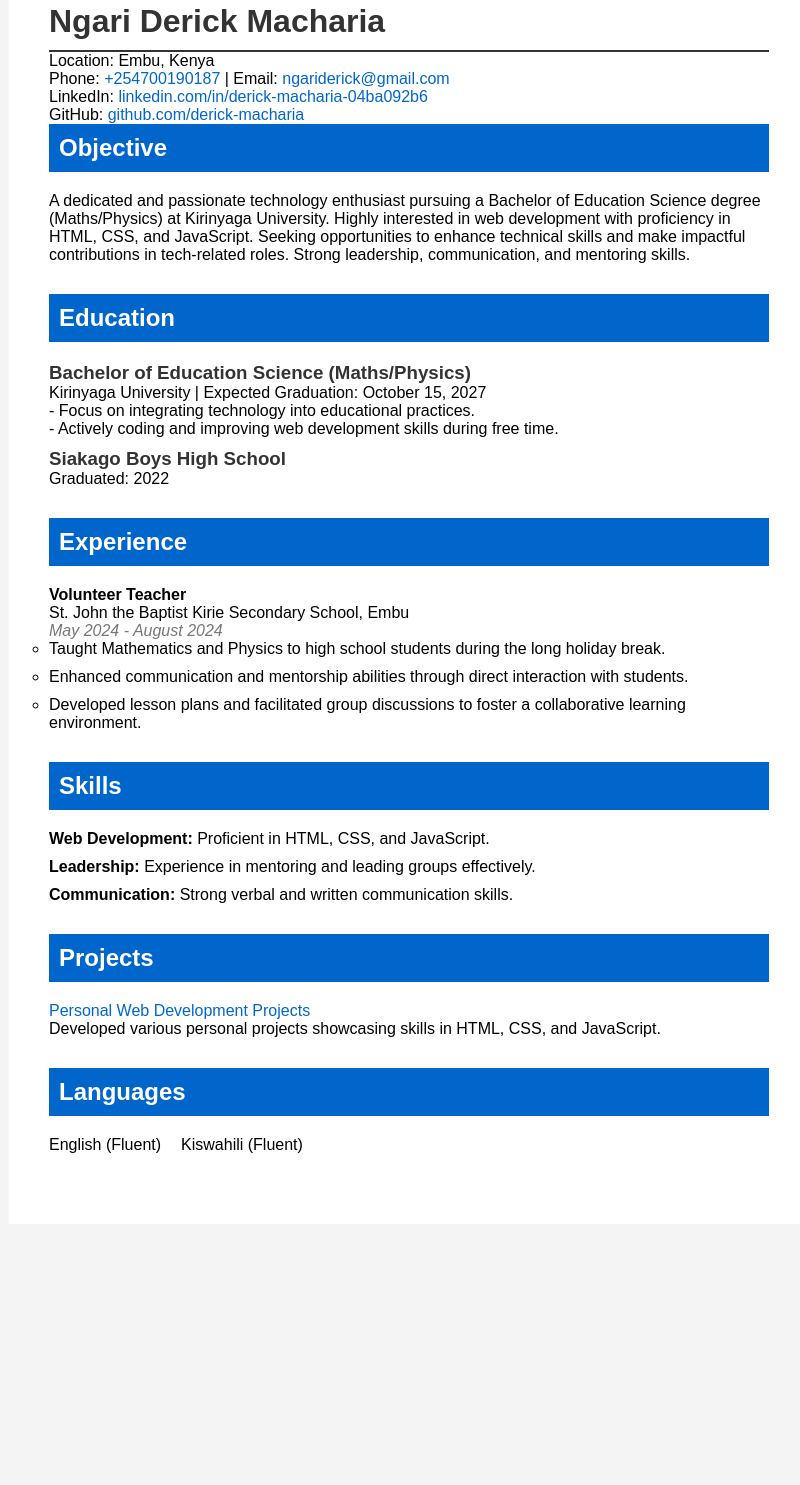
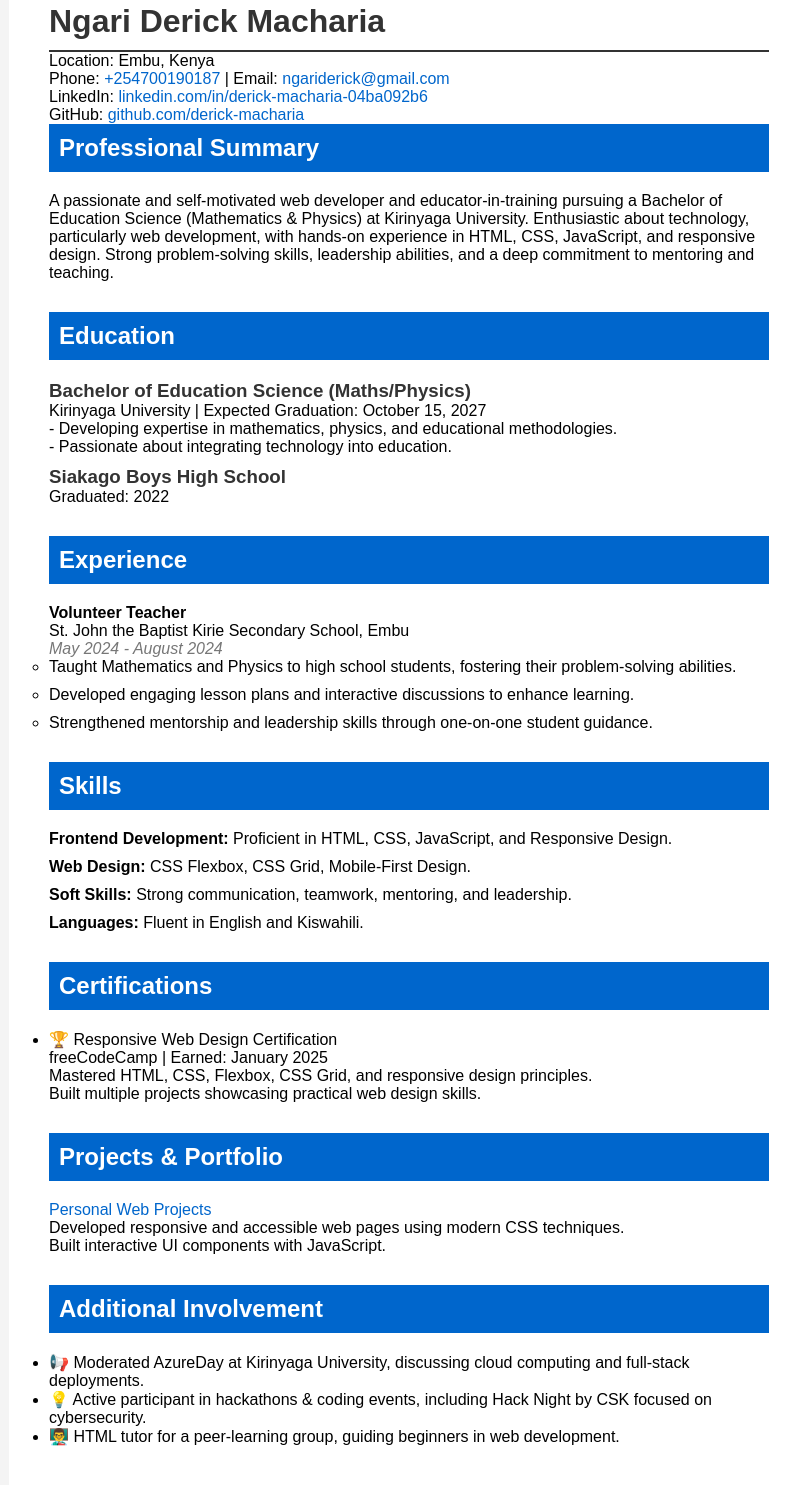
Before and after one commit to derick-macharia/My-Resume, a plain HTML site: page index.html in a window 1280 px wide. Shown: the part 77-1562 px from the top of the page, without its empty margins (231-1031 px from the left). Before the commit the page ends 1341 px from the top, so only its background shows below. Drawn offline with Linux system fonts and the light colour scheme.

Commit message:
Update resume content with education, experience, skills, certifications, projects, and additional involvement sections

```diff
--- a/index.html
+++ b/index.html
@@ -22,12 +22,9 @@
         </div>
 
         <div class="section">
-            <h2 class="section-title">Objective</h2>
+            <h2 class="section-title">Professional Summary</h2>
             <p>
-                A dedicated and passionate technology enthusiast pursuing a Bachelor of Education Science degree
-                (Maths/Physics) at Kirinyaga University. Highly interested in web development with proficiency in HTML,
-                 CSS, and JavaScript. Seeking opportunities to enhance technical skills and make impactful contributions
-                 in tech-related roles. Strong leadership, communication, and mentoring skills.
+                A passionate and self-motivated web developer and educator-in-training pursuing a Bachelor of Education Science (Mathematics & Physics) at Kirinyaga University. Enthusiastic about technology, particularly web development, with hands-on experience in HTML, CSS, JavaScript, and responsive design. Strong problem-solving skills, leadership abilities, and a deep commitment to mentoring and teaching.
             </p>
         </div>
 
@@ -37,8 +34,8 @@
                 <li>
                     <h3>Bachelor of Education Science (Maths/Physics)</h3>
                     <p>Kirinyaga University | Expected Graduation: October 15, 2027</p>
-                    <p>- Focus on integrating technology into educational practices.</p>
-                    <p>- Actively coding and improving web development skills during free time.</p>
+                    <p>- Developing expertise in mathematics, physics, and educational methodologies.</p>
+                    <p>- Passionate about integrating technology into education.</p>
                 </li>
                 <li>
                     <h3>Siakago Boys High School</h3>
@@ -55,11 +52,9 @@
                     <p>St. John the Baptist Kirie Secondary School, Embu</p>
                     <p class="experience-duration">May 2024 - August 2024</p>
                     <ul>
-                        <li>Taught Mathematics and Physics to high school students during the long holiday break.</li>
-                        <li>Enhanced communication and mentorship abilities through direct interaction with students.</li>
-                        <li>Developed lesson plans and facilitated group discussions to foster a collaborative learning
-                            environment.
-                        </li>
+                        <li>Taught Mathematics and Physics to high school students, fostering their problem-solving abilities.</li>
+                        <li>Developed engaging lesson plans and interactive discussions to enhance learning.</li>
+                        <li>Strengthened mentorship and leadership skills through one-on-one student guidance.</li>
                     </ul>
                 </li>
             </ul>
@@ -68,30 +63,45 @@
         <div class="section">
             <h2 class="section-title">Skills</h2>
             <ul class="skill-list">
-                <li><strong>Web Development:</strong> Proficient in HTML, CSS, and JavaScript.</li>
-                <li><strong>Leadership:</strong> Experience in mentoring and leading groups effectively.</li>
-                <li><strong>Communication:</strong> Strong verbal and written communication skills.</li>
+                <li><strong>Frontend Development:</strong> Proficient in HTML, CSS, JavaScript, and Responsive Design.</li>
+                <li><strong>Web Design:</strong> CSS Flexbox, CSS Grid, Mobile-First Design.</li>
+                <li><strong>Soft Skills:</strong> Strong communication, teamwork, mentoring, and leadership.</li>
+                <li><strong>Languages:</strong> Fluent in English and Kiswahili.</li>
             </ul>
         </div>
 
         <div class="section">
-            <h2 class="section-title">Projects</h2>
-            <ul class="project-list">
+            <h2 class="section-title">Certifications</h2>
+            <ul class="certification-list">
                 <li>
-                    <p class="project-title">
-                        <a target="_blank" rel="noopener noreferrer" href="https://github.com/derick-macharia?tab=repositories">
-                            Personal Web Development Projects</a>
-                    </p>
-                    <p>Developed various personal projects showcasing skills in HTML, CSS, and JavaScript.</p>
+                    <p class="certification-title">🏆 Responsive Web Design Certification</p>
+                    <p>freeCodeCamp | Earned: January 2025</p>
+                    <p>Mastered HTML, CSS, Flexbox, CSS Grid, and responsive design principles.</p>
+                    <p>Built multiple projects showcasing practical web design skills.</p>
                 </li>
             </ul>
         </div>
 
         <div class="section">
-            <h2 class="section-title">Languages</h2>
-            <ul class="language-list">
-                <li>English (Fluent)</li>
-                <li>Kiswahili (Fluent)</li>
+            <h2 class="section-title">Projects & Portfolio</h2>
+            <ul class="project-list">
+                <li>
+                    <p class="project-title">
+                        <a target="_blank" rel="noopener noreferrer" href="https://github.com/derick-macharia?tab=repositories">
+                            Personal Web Projects</a>
+                    </p>
+                    <p>Developed responsive and accessible web pages using modern CSS techniques.</p>
+                    <p>Built interactive UI components with JavaScript.</p>
+                </li>
+            </ul>
+        </div>
+
+        <div class="section">
+            <h2 class="section-title">Additional Involvement</h2>
+            <ul class="involvement-list">
+                <li>📢 Moderated AzureDay at Kirinyaga University, discussing cloud computing and full-stack deployments.</li>
+                <li>💡 Active participant in hackathons & coding events, including Hack Night by CSK focused on cybersecurity.</li>
+                <li>👨‍🏫 HTML tutor for a peer-learning group, guiding beginners in web development.</li>
             </ul>
         </div>
     </div>
```
